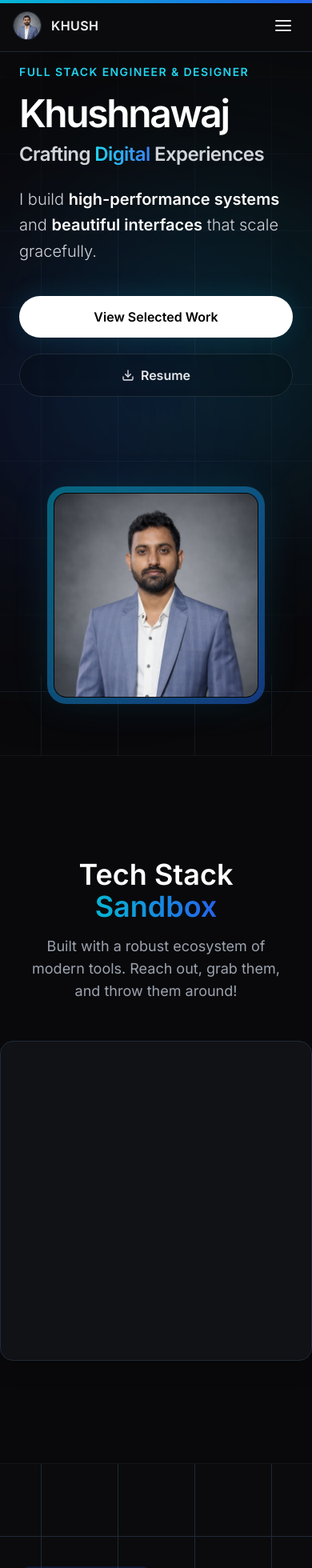
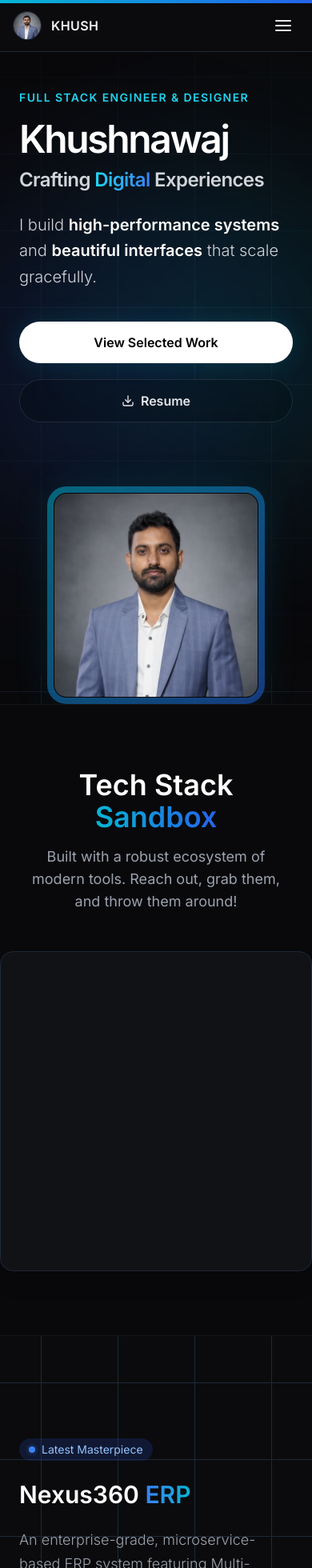
Before and after one commit to khushnawaj/portfolio-latest-2025, a React (Vite) app: page / in a window 390 px wide. Shown: the top 1960 px of the page at 80% size. Built offline with nearby package versions, Linux system fonts and the light colour scheme.

Commit message:
style: remove unnecessary padding below hero section

```diff
--- a/src/components/TechGravity.jsx
+++ b/src/components/TechGravity.jsx
@@ -153,7 +153,7 @@ export default function TechGravity() {
   }, [theme]);
 
   return (
-    <div className="w-full relative bg-gray-50 dark:bg-[#09090b] py-32 overflow-hidden border-y border-gray-200 dark:border-white/5">
+    <div className="w-full relative bg-gray-50 dark:bg-[#09090b] py-20 overflow-hidden border-y border-gray-200 dark:border-white/5">
       <div className="max-w-6xl mx-auto px-6 text-center mb-12 reveal-up">
         <h2 className="text-4xl md:text-5xl font-black text-gray-900 dark:text-white mb-4">
           Tech Stack <span className="text-transparent bg-clip-text bg-gradient-to-r from-cyan-500 to-blue-600">Sandbox</span>
--- a/src/pages/Home.jsx
+++ b/src/pages/Home.jsx
@@ -105,8 +105,8 @@ export default function Home() {
 
         <div className="max-w-6xl mx-auto grid md:grid-cols-2 gap-12 items-center relative z-10 w-full">
 
-          {/* LEFT */}
-          <div className="flex flex-col justify-center">
+          {/* LEFT: Information & CTA */}
+          <div className="flex-1 flex flex-col justify-center max-w-2xl py-8">
             <p className="hero-text-anim text-cyan-600 dark:text-cyan-400 tracking-widest text-sm font-bold uppercase mb-4">
               Full Stack Engineer & Designer
             </p>
@@ -152,7 +152,7 @@ export default function Home() {
 
           {/* RIGHT */}
           <motion.div
-            className="flex justify-center md:justify-end items-center w-full h-full min-h-[400px] relative cursor-pointer"
+            className="flex justify-center md:justify-end items-center w-full h-full relative cursor-pointer"
             initial={{ opacity: 0, scale: 0.9 }}
             animate={{ opacity: 1, scale: 1 }}
             transition={{ duration: 0.8, delay: 0.3, ease: "easeOut" }}
```
